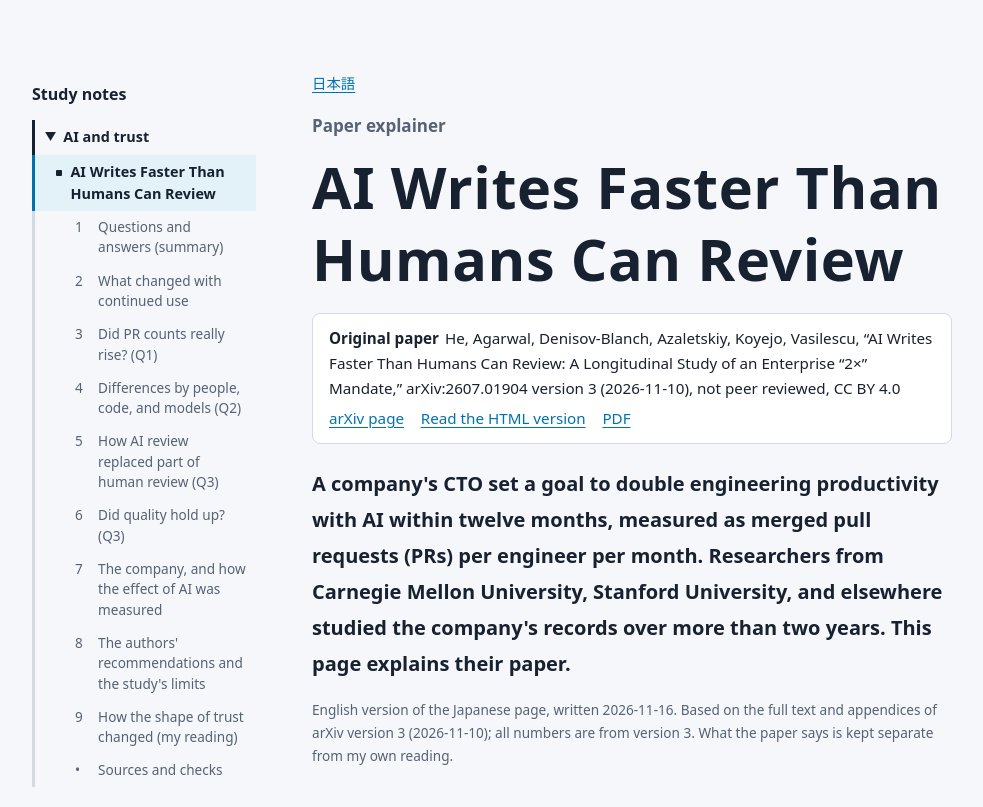
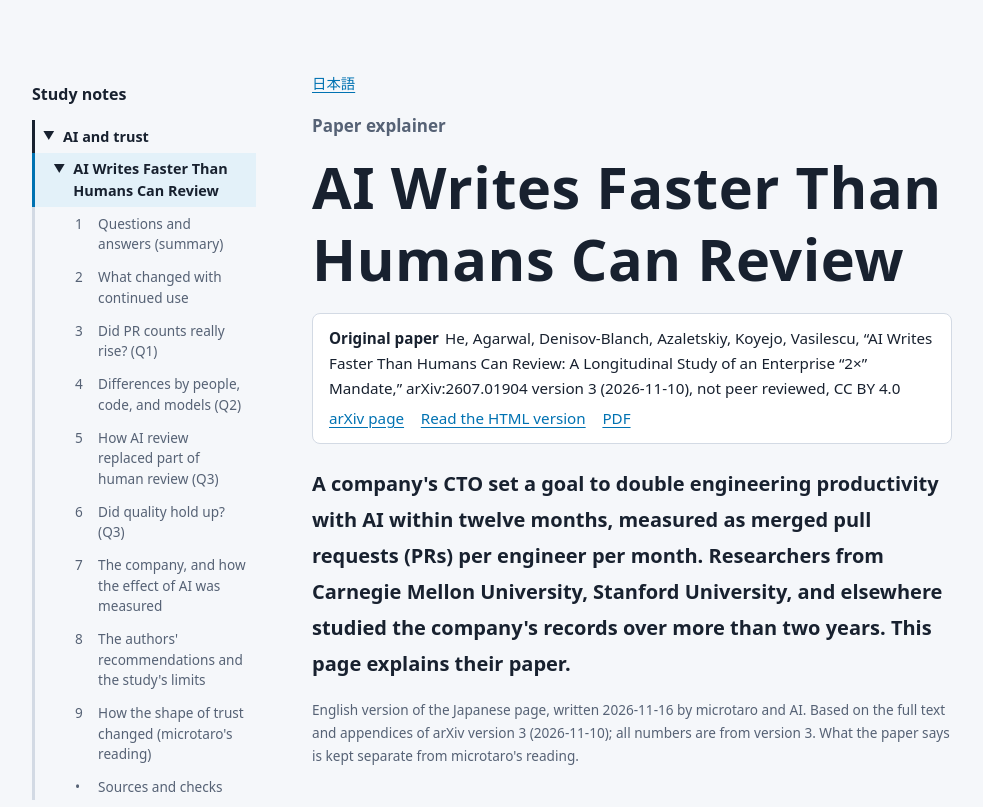
Before and after one commit to microtaro/study-notes, a plain HTML site: page en/topics/ai-trust/papers/2x-mandate.html in a window 1280 px wide. Shown: the top 807 px of the page, without its empty margins (24-1007 px from the left). Drawn offline with Linux system fonts and the light colour scheme.

Commit message:
左の欄を 1 本の木にし、書いた人の表記を microtaro にそろえる
- 左の欄（assets/nav.js）：サイト全体を「学習ノート → テーマ → 論文 → 今のページの節」の 1 本の木で出す
- トップと「AI が書く速さに、人のレビューが追いつかない」（日本語と英語）：「私」「自分」を microtaro に直し、書いた人（microtaro と AI）を足す
- 作成のルール（AGENTS.md）：書いた人の表記と、ブラウザを Windows 側で開く決まりを足す

Co-Authored-By: Claude Opus 5.5 <noreply@anthropic.com>

```diff
--- a/assets/nav.js
+++ b/assets/nav.js
@@ -23,6 +23,8 @@
     ],
   };
   const MENU = { ja: '目次', en: 'Contents' };
+  const FOLD = { ja: 'たたむ', en: 'Collapse' };
+  const UNFOLD = { ja: '開く', en: 'Expand' };
 
   const script = document.currentScript;
   const toc = document.querySelector('nav.toc');
@@ -44,10 +46,13 @@
     .toc .tree, .toc .tree ol { list-style: none; margin: 0; padding: 0; }
     .toc .tree > li { margin: 0 0 0.25rem; }
     /* 項目ごとに行頭の印を付け、2 行以上に折り返しても印の後ろにそろえる（ぶら下げ） */
-    .toc .tree summary { display: flex; gap: 0.5em; cursor: pointer; padding: 0.4rem 0.6rem; border-left: 3px solid var(--rule); color: var(--ink); font-weight: 700; list-style: none; }
+    .toc .tree summary { display: flex; align-items: flex-start; gap: 0.3em; padding: 0.35rem 0.6rem 0.35rem 0.25rem; border-left: 3px solid var(--rule); color: var(--ink); font-weight: 700; list-style: none; }
     .toc .tree summary::-webkit-details-marker { display: none; }
-    .toc .tree summary::before { content: "▶"; flex: none; width: 1em; font-size: 0.8em; line-height: 1.9; color: var(--ink); }
-    .toc .tree details[open] > summary::before { content: "▼"; }
+    /* 開閉のボタン。テーマの名前はテーマのページへのリンクなので、開閉はこのボタンで行う */
+    .toc .tree .caret { flex: none; display: inline-flex; align-items: center; justify-content: center; width: 1.7em; height: 1.7em; border-radius: 5px; cursor: pointer; font-size: 0.8em; color: var(--ink); }
+    .toc .tree .caret:hover { background: var(--rule); }
+    .toc .tree .caret::before { content: "▶"; }
+    .toc .tree details[open] > summary .caret::before { content: "▼"; }
     .toc .tree li.here > details > summary { border-left-color: var(--ink); }
     .toc .tree summary a { display: inline; padding: 0; border: 0; color: inherit; font-weight: 700; text-decoration: none; }
     .toc .tree summary a:hover { text-decoration: underline; }
@@ -55,6 +60,9 @@
     .toc .tree .papers > li > a { padding-left: 1.3rem; }
     .toc .tree .papers > li > a::before { content: ""; flex: none; width: 6px; height: 6px; margin-top: 0.6em; background: currentColor; border-radius: 1px; }
     .toc .tree .page-toc a { padding-left: 2.5rem; font-size: 0.85rem; }
+    /* 今読んでいる論文の行：▼ のボタンと名前。色付きの帯で今のページだと示す */
+    .toc .tree .paper-here > summary { padding: 0.35rem 0.6rem 0.35rem 0.9rem; border-left-color: var(--b); background: var(--b-tint); }
+    .toc .tree .paper-here > summary a { font-weight: 700; background: none; }
     .nav-wrap > summary:focus-visible, .toc .tree summary:focus-visible { outline: 3px solid var(--b); outline-offset: 2px; }
   `;
   document.head.append(style);
@@ -69,28 +77,58 @@
     return [a, current];
   };
 
-  const pageList = toc.querySelector(':scope > ol'); // ページに書いてある目次
+  // ▼▶ のボタンに、マウスを乗せたときの説明（たたむ／開く）を、開いているかどうかに合わせて付ける
+  const hintOn = (box, caret) => {
+    const hint = () => { caret.title = box.open ? FOLD[lang] : UNFOLD[lang]; };
+    box.addEventListener('toggle', hint);
+    hint();
+  };
+  // 今いるページの名前をもう一度押したときは、読み込み直さずに、たたむ・開く
+  const togglesInPlace = (link, box, caret) => {
+    link.addEventListener('click', (e) => { e.preventDefault(); box.open = !box.open; });
+    hintOn(box, caret);
+    link.title = FOLD[lang] + ' / ' + UNFOLD[lang];
+  };
 
-  const wrap = document.createElement('details');
-  wrap.className = 'nav-wrap';
+  // ページに書いてある目次の項目。今読んでいる論文の下へ移す
+  const pageList = toc.querySelector(':scope > ol');
+  const pageItems = pageList ? [...pageList.children] : [];
+  pageItems.forEach((li) => {
+    // 番号のない項目（出典と照合など）にも、行頭の印を付ける
+    const n = li.querySelector('.n');
+    if (n && !n.textContent.trim()) n.textContent = '•';
+  });
+  toc.querySelectorAll(':scope > .toc-title, :scope > ol').forEach((el) => el.remove());
+
+  const wide = window.matchMedia('(min-width: 1080px)');
+  let wrap = null;
+
+  const render = (site) => {
+    const next = document.createElement('details');
+    next.className = 'nav-wrap';
     const menu = document.createElement('summary');
     menu.textContent = MENU[lang];
-  wrap.append(menu);
+    next.append(menu);
 
     const title = document.createElement('p');
     title.className = 'tree-title';
-  title.append(anchor(SITE.title[lang], 'index.html')[0]);
-  wrap.append(title);
+    title.append(anchor(site.title[lang], 'index.html')[0]);
+    next.append(title);
 
     const tree = document.createElement('ol');
     tree.className = 'tree';
-  for (const t of SITE.themes) {
+    for (const t of site.themes) {
       const li = document.createElement('li');
       const theme = document.createElement('details');
       const head = document.createElement('summary');
+      const caret = document.createElement('span');
+      caret.className = 'caret';
+      caret.setAttribute('aria-hidden', 'true');
       const [themeLink, themeHere] = anchor(t.name[lang], t.path);
-    head.append(themeLink);
+      head.append(caret, themeLink);
       theme.append(head);
+      if (themeHere) togglesInPlace(themeLink, theme, caret);
+      else hintOn(theme, caret);
 
       let inside = themeHere;
       const papers = document.createElement('ol');
@@ -98,17 +136,26 @@
       for (const p of t.papers) {
         const pli = document.createElement('li');
         const [paperLink, paperHere] = anchor(p.name[lang], p.path);
-      pli.append(paperLink);
-      if (paperHere) {
+        if (paperHere && pageItems.length) {
+          // 今読んでいる論文：節の一覧を入れ子で出し、▼ か名前を押すと、たたむ・開く
           inside = true;
-        if (pageList) {
+          const box = document.createElement('details');
+          box.className = 'paper-here';
+          box.open = true;
+          const ps = document.createElement('summary');
+          const pc = document.createElement('span');
+          pc.className = 'caret';
+          pc.setAttribute('aria-hidden', 'true');
+          ps.append(pc, paperLink);
           const sub = document.createElement('ol');
           sub.className = 'page-toc';
-          sub.append(...pageList.children); // ページの目次の項目を、この論文の下へ移す
-          // 番号のない項目（出典と照合など）にも、行頭の印を付ける
-          sub.querySelectorAll('.n').forEach((n) => { if (!n.textContent.trim()) n.textContent = '•'; });
-          pli.append(sub);
-        }
+          sub.append(...pageItems);
+          box.append(ps, sub);
+          togglesInPlace(paperLink, box, pc);
+          pli.append(box);
+        } else {
+          if (paperHere) inside = true;
+          pli.append(paperLink);
         }
         papers.append(pli);
       }
@@ -120,14 +167,14 @@
       li.append(theme);
       tree.append(li);
     }
-  wrap.append(tree);
+    next.append(tree);
+    next.open = wide.matches;
+    if (wrap) wrap.replaceWith(next); else toc.prepend(next);
+    wrap = next;
+  };
 
-  toc.querySelectorAll(':scope > .toc-title, :scope > ol').forEach((el) => el.remove());
-  toc.prepend(wrap);
+  render(SITE);
 
   // 幅が決まったときや、ウィンドウの幅を変えたときにも、開閉をそろえる
-  const wide = window.matchMedia('(min-width: 1080px)');
-  const fit = () => { wrap.open = wide.matches; };
-  fit();
-  wide.addEventListener('change', fit);
+  wide.addEventListener('change', () => { if (wrap) wrap.open = wide.matches; });
 })();
--- a/en/topics/ai-trust/papers/2x-mandate.html
+++ b/en/topics/ai-trust/papers/2x-mandate.html
@@ -23,7 +23,7 @@
     <li><a href="#quality"><span class="n">6</span>Did quality hold up? (Q3)</a></li>
     <li><a href="#study"><span class="n">7</span>The company, and how the effect of AI was measured</a></li>
     <li><a href="#advice"><span class="n">8</span>The authors' recommendations and the study's limits</a></li>
-    <li><a href="#reading"><span class="n">9</span>How the shape of trust changed (my reading)</a></li>
+    <li><a href="#reading"><span class="n">9</span>How the shape of trust changed (microtaro's reading)</a></li>
     <li><a href="#sources"><span class="n">&nbsp;</span>Sources and checks</a></li>
   </ol>
 </nav>
@@ -37,7 +37,7 @@
   <p class="src"><b>Original paper</b>He, Agarwal, Denisov-Blanch, Azaletskiy, Koyejo, Vasilescu, “AI Writes Faster Than Humans Can Review: A Longitudinal Study of an Enterprise “2×” Mandate,” arXiv:2607.01904 version 3 (2026-11-10), not peer reviewed, CC BY 4.0
     <span class="links"><a href="https://arxiv.org/abs/2607.01904v3">arXiv page</a><a href="https://arxiv.org/html/2607.01904v3">Read the HTML version</a><a href="https://arxiv.org/pdf/2607.01904v3">PDF</a></span></p>
   <p class="lead">A company's CTO set a goal to double engineering productivity with AI within twelve months, measured as merged pull requests (PRs) per engineer per month. Researchers from Carnegie Mellon University, Stanford University, and elsewhere studied the company's records over more than two years. This page explains their paper.</p>
-  <p class="stamp">English version of the Japanese page, written 2026-11-16. Based on the full text and appendices of arXiv version 3 (2026-11-10); all numbers are from version 3. What the paper says is kept separate from my own reading.</p>
+  <p class="stamp">English version of the Japanese page, written 2026-11-16 by microtaro and AI. Based on the full text and appendices of arXiv version 3 (2026-11-10); all numbers are from version 3. What the paper says is kept separate from microtaro's reading.</p>
 </header>
 
 <section id="qa">
@@ -543,13 +543,13 @@
 </section>
 
 <section id="reading">
-  <h2><span class="num">9</span>How the shape of trust changed (my reading)</h2>
+  <h2><span class="num">9</span>How the shape of trust changed (microtaro's reading)</h2>
   <div class="note note-view">
-    <p><b>This section is my reading, not the paper's claim.</b> The paper talks about review and about human attention and judgment; it does not frame its findings in terms of trust.</p>
+    <p><b>This section is microtaro's reading, not the paper's claim.</b> The paper talks about review and about human attention and judgment; it does not frame its findings in terms of trust.</p>
   </div>
   <ul>
     <li><b>This is real company data that bears directly on this theme's question: can the trust that came from people reading code move to another basis?</b> As continued AI use spread, part of the job of checking code moved from people reading it to AI review and silent human approval. Short-horizon quality proxies did not get worse. The long run is unknown.</li>
-    <li><b>The move was triggered by review falling behind the volume of PRs.</b> In the authors' words, the company routed work “around human review.” Their advice to decide in advance which PRs may be approved without a human review, and to monitor code that humans no longer review, reads to me as: decide where trust is secured before the fact, not after.</li>
+    <li><b>The move was triggered by review falling behind the volume of PRs.</b> In the authors' words, the company routed work “around human review.” Their advice to decide in advance which PRs may be approved without a human review, and to monitor code that humans no longer review, reads to microtaro as: decide where trust is secured before the fact, not after.</li>
     <li><b>The success metric did not show the change in trust.</b> “More PRs” and “merged” say nothing about who checked the code. It is the same as saying that “it runs” is not, by itself, a reason to trust code.</li>
     <li><b>The paper feels unresolved because it shows a risky mechanism but not harm.</b> The abstract ends on “strong evidence” that AI raises PR throughput, while the title and conclusion stress that human review cannot keep up. Neither quality costs nor the value of the added code was measured. Pushed to its core, the paper's answer is: it is not known yet, so measure where humans are no longer looking.</li>
     <li><b>A caution for people building alone with AI.</b> This is about an R&amp;D organization of several hundred engineers, which is a different situation. What carries over directly is: when you can build faster, checking falls behind; and what is not checked does not show up in the numbers.</li>
@@ -560,13 +560,13 @@
   <h2><span class="num">&nbsp;</span>Sources and checks</h2>
   <ul class="sources">
     <li><a href="https://arxiv.org/abs/2607.01904v3">He, Agarwal, Denisov-Blanch, Azaletskiy, Koyejo, Vasilescu, “AI Writes Faster Than Humans Can Review: A Longitudinal Study of an Enterprise “2×” Mandate”</a> arXiv:2607.01904v3; v1 2026-07-02, v2 2026-10-27, v3 2026-11-10; not peer reviewed; license <a href="https://creativecommons.org/licenses/by/4.0/">CC BY 4.0</a><span class="use">Affiliations: Carnegie Mellon University (He, Agarwal, Vasilescu), Stanford University (Denisov-Blanch, Koyejo), independent researcher (Azaletskiy). He is now at Microsoft. This page is based on the HTML version of v3, main text and Appendices A–F</span></li>
-    <li><a href="https://github.com/CMUSTRUDEL/2x-mandate">CMUSTRUDEL/2x-mandate</a><span class="use">The analysis code, as given in the paper. I did not open it when writing this page</span></li>
+    <li><a href="https://github.com/CMUSTRUDEL/2x-mandate">CMUSTRUDEL/2x-mandate</a><span class="use">The analysis code, as given in the paper. microtaro did not open it when writing this page</span></li>
     <li><a href="../../../../topics/ai-trust/data/2x-mandate.json">topics/ai-trust/data/2x-mandate.json</a><span class="use">The numbers used in this page's charts and tables, with where each appears in the paper (labels in Japanese)</span></li>
   </ul>
   <h3>Notes on checking</h3>
   <ul>
     <li>Numbers are taken from the main text, tables, figure captions, and appendices of v3. Earlier versions may differ.</li>
-    <li>On 2026-11-16, I re-read the main text and appendices and checked every statement on the Japanese page against the paper. This English page follows that checked Japanese page. Version dates and the license were checked on the paper's arXiv page.</li>
+    <li>On 2026-11-16, microtaro re-read the main text and appendices and checked every statement on the Japanese page against the paper. This English page follows that checked Japanese page. Version dates and the license were checked on the paper's arXiv page.</li>
     <li>PRs per developer in April 2026 are 44.3 in the main text and 43.4 in Supplementary Table VIII and the table in Appendix E-C. This page uses the main text's 44.3.</li>
     <li>The effect range “+0.13 to +0.35” is the main text's wording. The table in Appendix D-D also shows +0.369 (the estimate without never-adopters), which falls slightly outside that range.</li>
     <li>All charts are redrawn from the numbers; none of the paper's figures are copied. The “before” and “after” points for review shares are the ends of the paper's figures, since the text does not give months.</li>
```
Also changed, not shown: en/index.html (+4 -4 lines), index.html (+3 -3 lines), topics/ai-trust/papers/2x-mandate.html (+4 -4 lines), 1 other file. Lines whose indentation alone changed are shown as unchanged.
